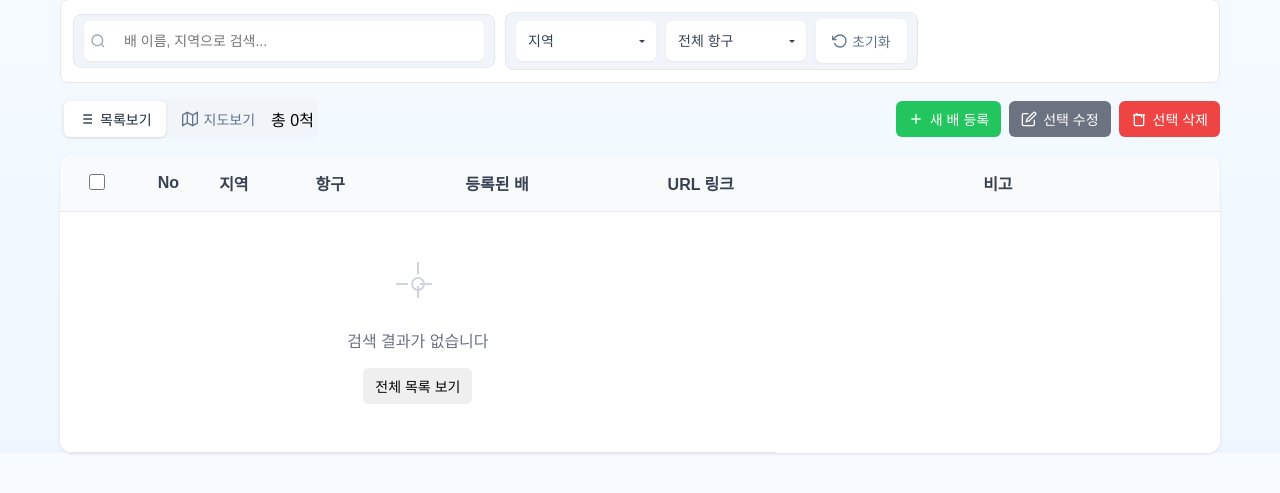
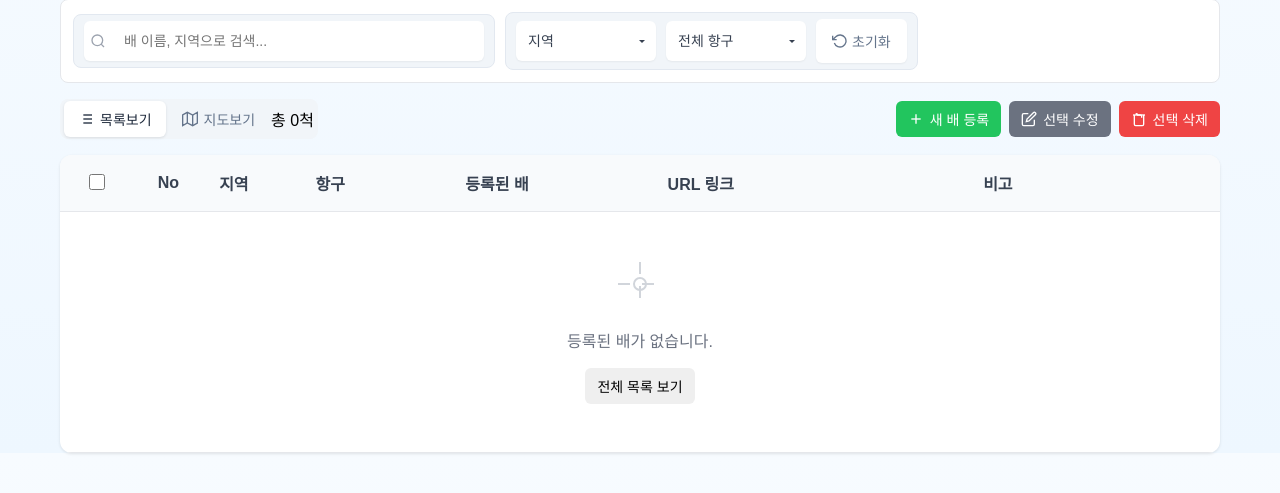
Before and after one commit to agentxdeveloper-collab/Ship_web, a Flask app: page / in a window 1280 px wide. Shown: the part 208-701 px from the top of the page. Run offline with Flask 3, Linux system fonts and the light colour scheme; data that the repository does not hold is empty.

Commit message:
등록된 배 없을 때 메시지 중앙 정렬 및 텍스트 수정

```diff
--- a/src/templates/index.html
+++ b/src/templates/index.html
@@ -704,6 +704,11 @@
   padding: 48px 16px;
 }
 
+.empty-cell {
+  text-align: center;
+  padding: 48px 20px;
+}
+
 .empty-state {
   text-align: center;
   color: #6b7280;
@@ -1031,14 +1036,14 @@ function renderShips(ships) {
     if (ships.length === 0) {
         tbody.innerHTML = `
             <tr class="empty-row">
-                <td colspan="6" class="empty-cell">
+                <td colspan="7" class="empty-cell">
                     <div class="empty-state">
                         <svg class="empty-icon" viewBox="0 0 24 24" fill="none" stroke="currentColor">
                             <circle cx="12" cy="12" r="3"/>
                             <path d="M12 1v6m0 6v6"/>
                             <path d="m1 12 6 0m6 0 6 0"/>
                         </svg>
-                        <p>검색 결과가 없습니다</p>
+                        <p>등록된 배가 없습니다.</p>
                         <button type="button" class="btn-action primary" onclick="resetFilters()">전체 목록 보기</button>
                     </div>
                 </td>
@@ -1386,7 +1391,7 @@ function initializeRegisterModal() {
             setTimeout(()=>{ window.location.reload(); }, 1000);
         })
         .catch(err => {
-            console.error(err);
+            console.error('오류:', err);
             const errorMessage = isEditMode ? '수정 중 오류가 발생했습니다.' : '등록 중 오류가 발생했습니다.';
             alert(errorMessage);
             if (submitBtn) submitBtn.disabled = false;
@@ -1462,7 +1467,7 @@ function handleFileUpload(event) {
         }
     })
     .catch(error => {
-        console.error('Error:', error);
+        console.error('오류:', error);
         alert('업로드 중 오류가 발생했습니다.');
     })
     .finally(() => {
```
